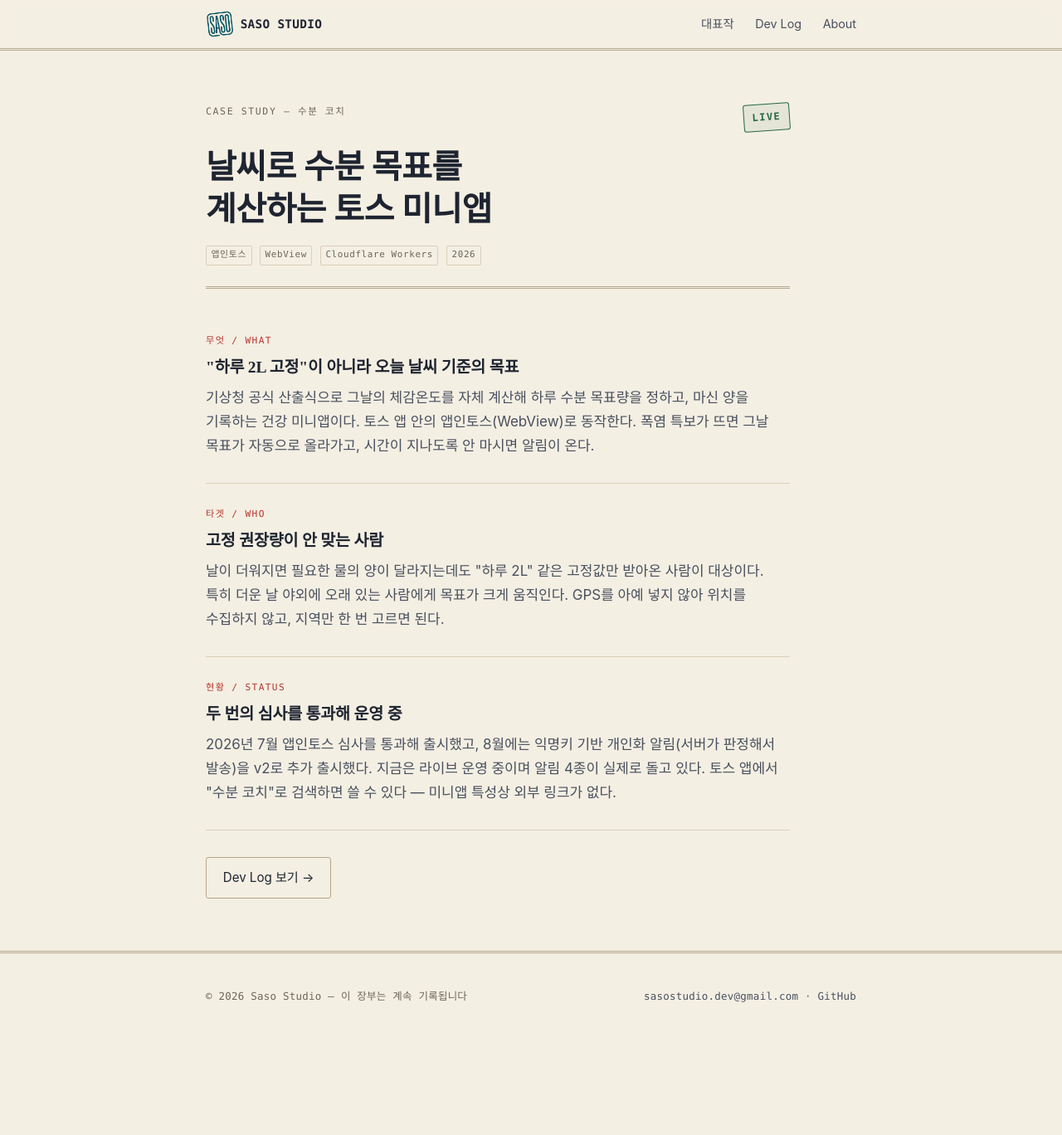
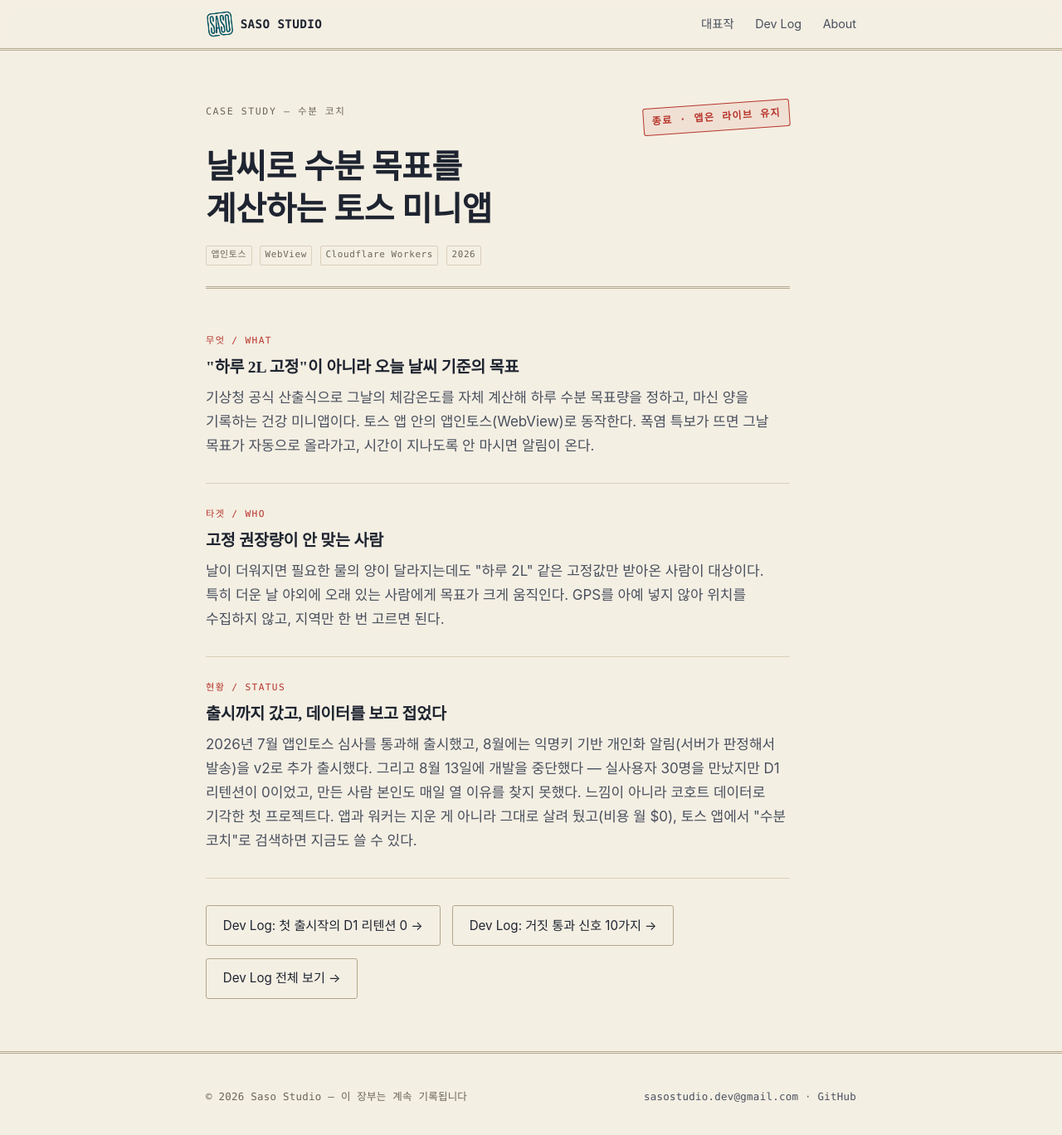
Before and after one commit to CHPARK03/CHPARK03.github.io, a Jekyll site: the page built from _projects/hydro-coach.md, in a window 1280 px wide and 1397 px high. Shown: the top 1368 px of the window at 83% size. Built offline with Jekyll 4.4.1, drawn with Linux system fonts in a browser that asks for light colours; some web fonts are replaced.

Commit message:
docs: 수분 코치 상태를 종료로 반영 (앱은 라이브 유지)
- 프로젝트 페이지: status 종료, 현황을 D1 리텐션 0 기각 서술로 교체
- 08-27 회고 2편 링크 추가
- about 한/영 표 상태 종료/CLOSED로 갱신

Co-Authored-By: Claude Opus 5 <noreply@anthropic.com>

```diff
--- a/_projects/hydro-coach.md
+++ b/_projects/hydro-coach.md
@@ -2,7 +2,7 @@
 layout: project
 title: 수분 코치
 headline: 날씨로 수분 목표를 계산하는 토스 미니앱
-status: LIVE
+status: 종료 · 앱은 라이브 유지
 dim: false
 order: 3
 blurb: 기상청 공식 산출식으로 체감온도를 계산해 하루 수분 목표를 동적으로 정해주는 앱인토스 미니앱. 개인화 알림까지 출시.
@@ -15,8 +15,10 @@ steps:
     h: 고정 권장량이 안 맞는 사람
     p: 날이 더워지면 필요한 물의 양이 달라지는데도 "하루 2L" 같은 고정값만 받아온 사람이 대상이다. 특히 더운 날 야외에 오래 있는 사람에게 목표가 크게 움직인다. GPS를 아예 넣지 않아 위치를 수집하지 않고, 지역만 한 번 고르면 된다.
   - k: "현황 / Status"
-    h: 두 번의 심사를 통과해 운영 중
-    p: 2026년 7월 앱인토스 심사를 통과해 출시했고, 8월에는 익명키 기반 개인화 알림(서버가 판정해서 발송)을 v2로 추가 출시했다. 지금은 라이브 운영 중이며 알림 4종이 실제로 돌고 있다. 토스 앱에서 "수분 코치"로 검색하면 쓸 수 있다 — 미니앱 특성상 외부 링크가 없다.
+    h: 출시까지 갔고, 데이터를 보고 접었다
+    p: 2026년 7월 앱인토스 심사를 통과해 출시했고, 8월에는 익명키 기반 개인화 알림(서버가 판정해서 발송)을 v2로 추가 출시했다. 그리고 8월 13일에 개발을 중단했다 — 실사용자 30명을 만났지만 D1 리텐션이 0이었고, 만든 사람 본인도 매일 열 이유를 찾지 못했다. 느낌이 아니라 코호트 데이터로 기각한 첫 프로젝트다. 앱과 워커는 지운 게 아니라 그대로 살려 뒀고(비용 월 $0), 토스 앱에서 "수분 코치"로 검색하면 지금도 쓸 수 있다.
 links:
-  - { label: "Dev Log 보기", url: "/log/" }
+  - { label: "Dev Log: 첫 출시작의 D1 리텐션 0", url: "/2026/08/27/first-launch-d1-retention-zero/" }
+  - { label: "Dev Log: 거짓 통과 신호 10가지", url: "/2026/08/27/false-pass-signals/" }
+  - { label: "Dev Log 전체 보기", url: "/log/" }
 ---
```
Also changed, not shown: about.md (+2 -2 lines).
